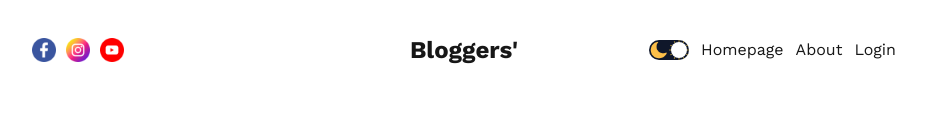
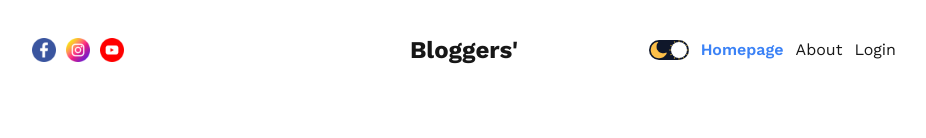
Before and after one commit to mehedihasan712277/personal_blog, a Next.js app: page / in a window 1280 px wide. Shown: the top 138 px of the page, without its empty margins (176-1102 px from the left). Built offline with nearby package versions, Linux system fonts and the light colour scheme; no server answers.

Commit message:
activce link style changed

```diff
--- a/src/components/shared/AuthLinks.tsx
+++ b/src/components/shared/AuthLinks.tsx
@@ -1,24 +1,45 @@
 "use client"
 import Link from "next/link"
 import { signOut, useSession } from "next-auth/react";
+import { usePathname } from "next/navigation";
 
 const AuthLinks = () => {
     const { status, data } = useSession();
+    const pathname = usePathname();
+
     const handleSignOut = async () => {
         await signOut();
     };
 
+    const isActive = (path: string) => pathname === path;
+
     return (
         <>
             {
-                status === "unauthenticated" ?
-                    <Link href="/login">Login</Link>
-                    :
+                status === "unauthenticated" ? (
+                    <Link
+                        href="/login"
+                        className={isActive("/login") ? "text-blue-500 font-semibold" : ""}
+                    >
+                        Login
+                    </Link>
+                ) : (
                     <>
-                        <Link href="/write">Write</Link>
-                        <Link href={`/profile/${data?.user?.email?.split("@")[0]}`}>Profile</Link>
+                        <Link
+                            href="/write"
+                            className={isActive("/write") ? "text-blue-500 font-semibold" : ""}
+                        >
+                            Write
+                        </Link>
+                        <Link
+                            href={`/profile/${data?.user?.email?.split("@")[0]}`}
+                            className={pathname.startsWith("/profile") ? "text-blue-500 font-semibold" : ""}
+                        >
+                            Profile
+                        </Link>
                         <span className="cursor-pointer" onClick={handleSignOut}>Logout</span>
                     </>
+                )
             }
         </>
     );
--- a/src/components/shared/Links.tsx
+++ b/src/components/shared/Links.tsx
@@ -5,9 +5,13 @@ import ThemeToggle from "./ThemeToggle"
 import AuthLinks from "./AuthLinks"
 import { MenuIcon, X } from "lucide-react"
 import { useState } from "react"
+import { usePathname } from "next/navigation"
 
 const Menu = () => {
     const [menu, setMenu] = useState(false);
+    const pathname = usePathname();
+
+    const isActive = (path: string) => pathname === path;
 
     return (
         <div className="sm:hidden">
@@ -25,8 +29,9 @@ const Menu = () => {
             </div>
             {
                 menu && <div className="flex flex-col pl-4 gap-5 text-xl bg-bg z-10 absolute top-[100px] left-40 right-0 h-[calc(100vh-100px)]">
-                    <Link href="/">Homepage</Link>
-                    <Link href="/about">About</Link>
+                    <Link href="/" className={isActive("/") ? "text-blue-500 font-semibold" : ""}>Homepage</Link>
+                    <Link href="/about" className={isActive("/about") ? "text-blue-500 font-semibold" : ""}>About</Link>
+
                     <AuthLinks></AuthLinks>
                 </div>
             }
--- a/src/components/shared/Navbar.tsx
+++ b/src/components/shared/Navbar.tsx
@@ -1,4 +1,8 @@
+"use client"
+
 import Image from "next/image"
+import { usePathname } from "next/navigation";
+
 
 import facebook from "../../../public/facebook.png"
 import instagram from "../../../public/instagram.png"
@@ -10,6 +14,10 @@ import AuthLinks from "./AuthLinks"
 import Menu from "./Links"
 
 const Navbar = () => {
+    const pathname = usePathname();
+
+    const isActive = (path: string) => pathname === path;
+
     return (
         <div className="flex items-center justify-between px-4 sm:px-0 z-10 h-[100px] fixed top-0 left-0 right-0 sm:static bg-bg">
             {/* social */}
@@ -27,9 +35,9 @@ const Navbar = () => {
             {/* links - for learge device */}
             <div className="hidden sm:flex justify-end items-center gap-3 md:gap-3 14i:gap-4 15i:gap-5 flex-1 text-sm md:text-[16px] 15i:text-xl">
                 <ThemeToggle></ThemeToggle>
-                <Link href="/">Homepage</Link>
-                {/* <Link href="/">Contact</Link> */}
-                <Link href="/about">About</Link>
+                <Link href="/" className={isActive("/") ? "text-blue-500 font-semibold" : ""}>Homepage</Link>
+                <Link href="/about" className={isActive("/about") ? "text-blue-500 font-semibold" : ""}>About</Link>
+
                 <AuthLinks></AuthLinks>
             </div>
 
```
